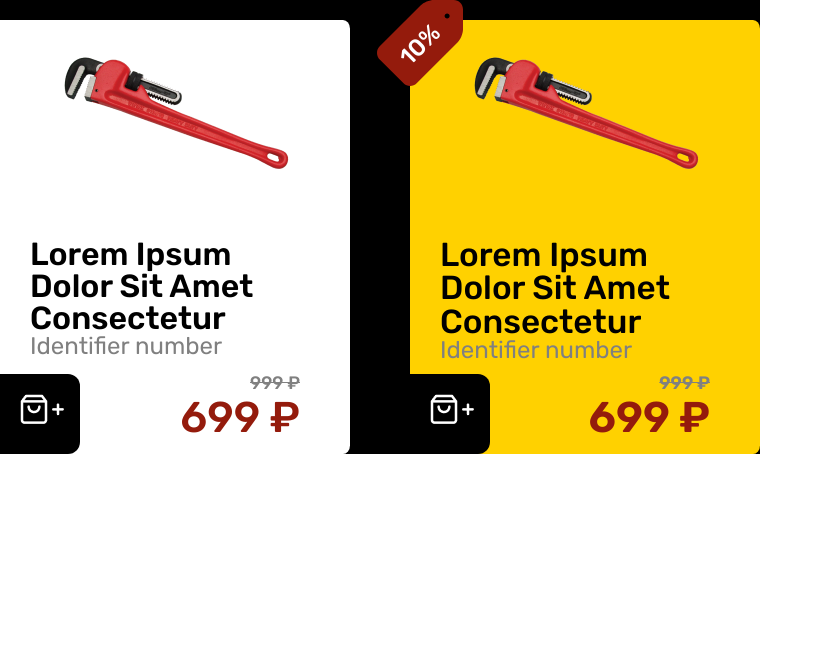
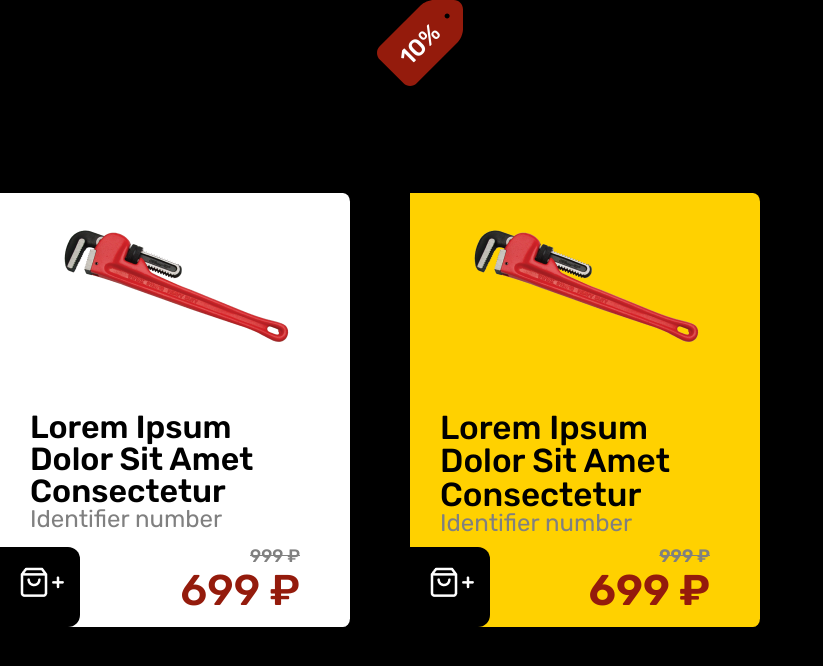
Before and after one commit to Sulim63/project-action, a plain HTML site: page index.html in a window 1280 px wide. Shown: the whole page, without its empty margins (0-823 px from the left). Drawn offline with Linux system fonts and the light colour scheme.

Commit message:
Update style.css

```diff
--- a/style.css
+++ b/style.css
@@ -26,6 +26,10 @@ footer, header, hgroup, menu, nav, section {
 }
 body {
 	line-height: 1;
+	height: 100vh;
+	display: flex;
+	align-items: center;
+	background-color: black
 }
 ol, ul {
 	list-style: none;
```
